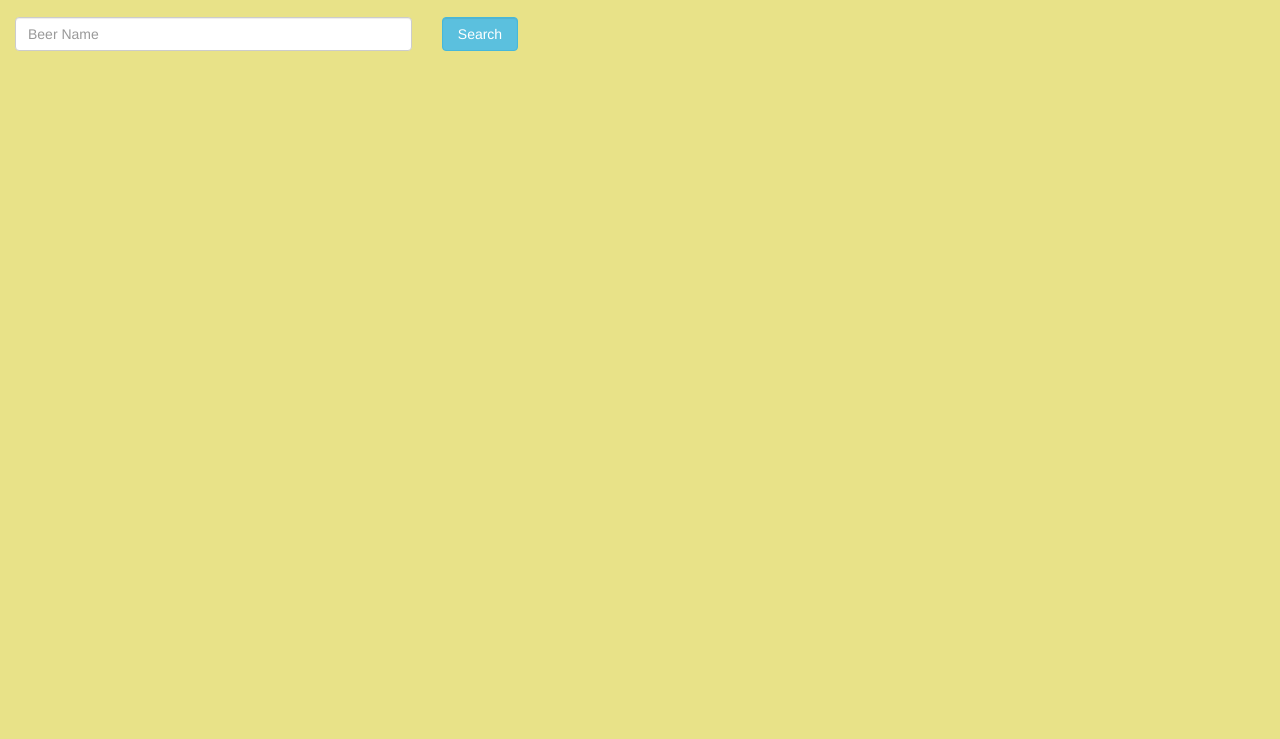
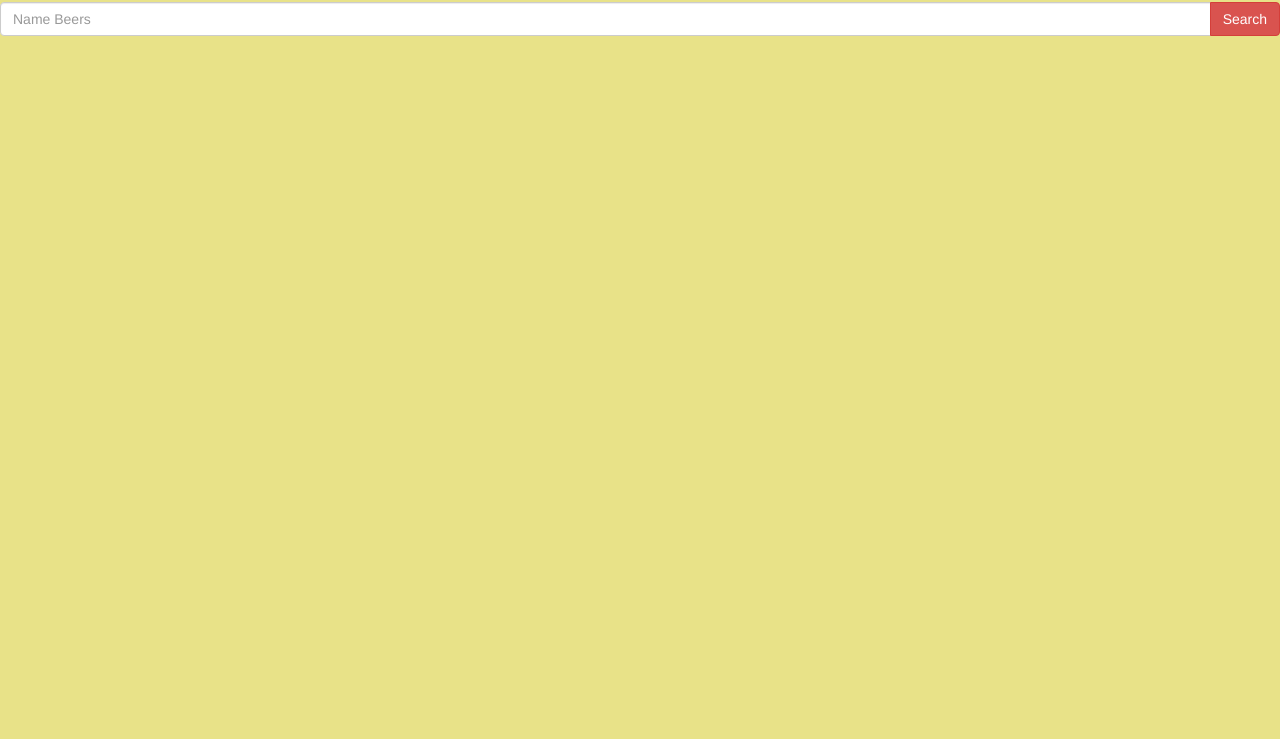
Before and after one commit to popprin/CP353_HW03, a website: page index.html in a window 1280 px wide. Shown: the part 61-800 px from the top of the page. Drawn offline with nearby package versions, Linux system fonts and the light colour scheme.

Commit message:
Update index.html

```diff
--- a/index.html
+++ b/index.html
@@ -27,18 +27,17 @@
     <div class=headbeer">
         <h2>BEER SEARCHING</h2>
     </div>
-    <div class="panel-body">
-                <div class="row  form-group">
+    <form>
+     	<div class="input-group">
+           	<input type="text" id="beer-name" class="form-control" placeholder="Name Beers" required>
+                <div class="input-group-btn">
+                   <button onclick="toSearch(document.getElementById('beer-name').value)" type="button" class="btn btn-danger">Search</button>
+                </div>
+                </div>
+    </form>
 
-                    <div class="col-sm-4">
-                        <input class="form-control pull-left" id="beerName" placeholder="Beer Name" />
-                    </div>
-                    <div class="col-sm-1 ">
-                        <button class="btn btn-info pull-left form-control" onclick="SearchBeer(document.getElementById('beerName').value)">Search</button>
-                    </div>
-
-                </div>
-            </div>
-   <p id="result"></p>
+        <br>
+        <p id="result"></p>
+      </div>
 </body>
 </html>
```
